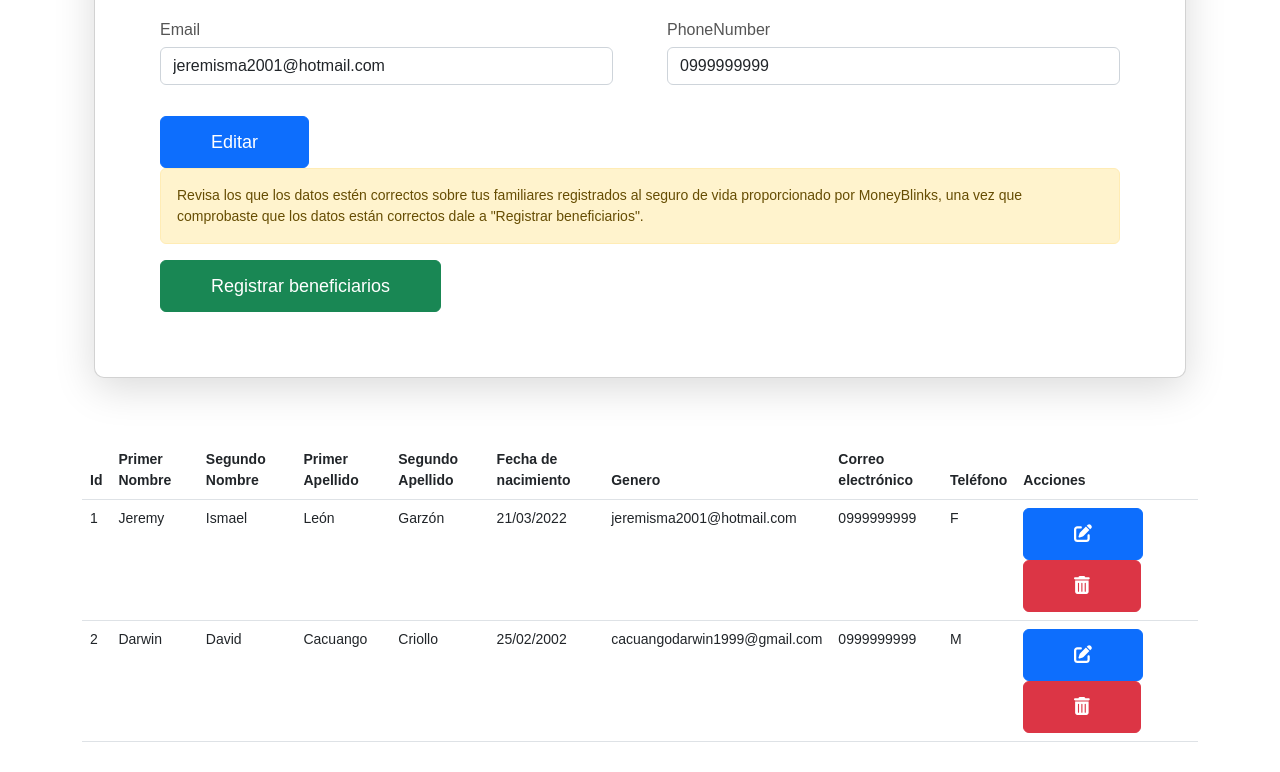
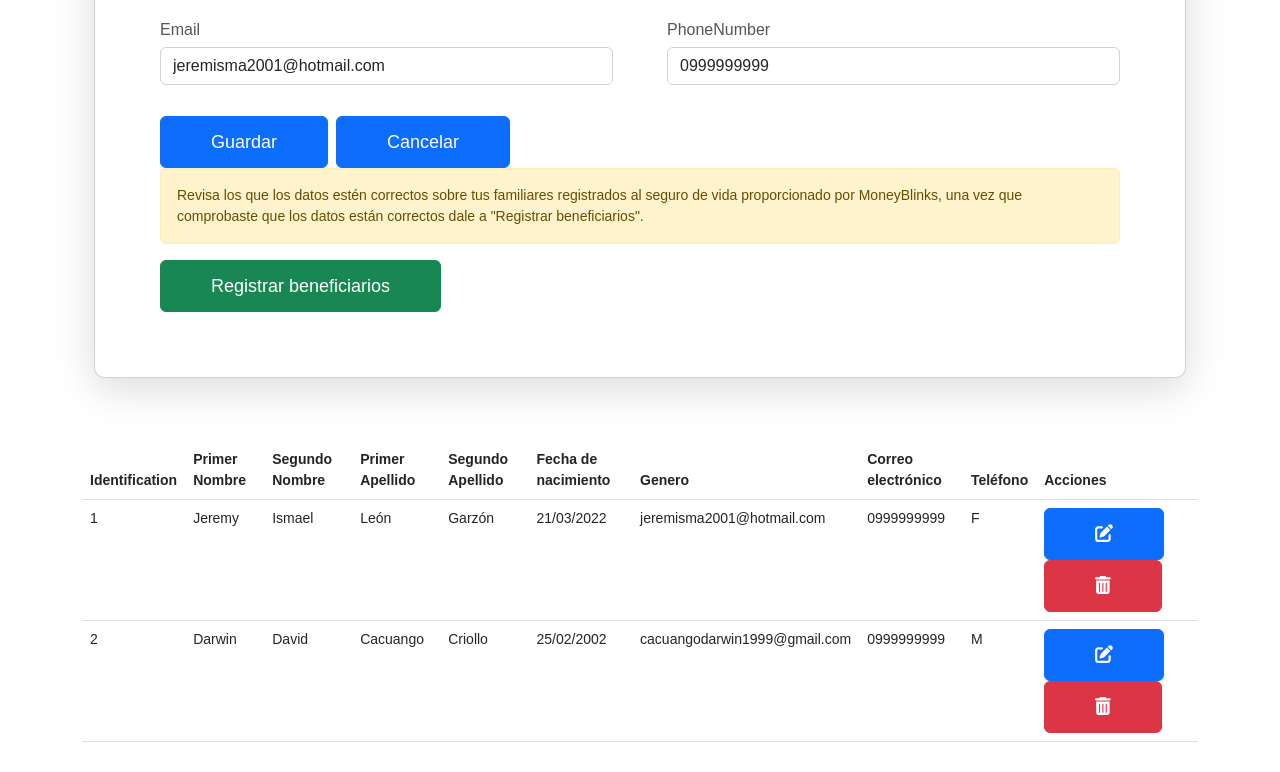
Before and after one commit to mbweb2022/formulario1, a React (Create React App) app: page / in a window 1280 px wide. Both pictures are taken after a click on the button 1083 px from the left and 1292 px from the top of the page. Shown: the part 759-1531 px from the top of the page. Built offline with nearby package versions, Linux system fonts and the light colour scheme.

Commit message:
integracion validaciones

```diff
--- a/src/Formulario.js
+++ b/src/Formulario.js
@@ -16,10 +16,9 @@ import {
 import { withTranslation } from "react-i18next";
 import { FontAwesomeIcon } from "@fortawesome/react-fontawesome";
 import { faEdit, faTrashAlt } from "@fortawesome/free-solid-svg-icons";
-
 const data = [
   {
-    id: 1,
+    identification: 1,
     firstName: "Jeremy",
     secondName: "Ismael",
     lastName: "León",
@@ -30,7 +29,7 @@ const data = [
     gender: "F",
   },
   {
-    id: 2,
+    identification: 2,
     firstName: "Darwin",
     secondName: "David",
     lastName: "Cacuango",
@@ -56,7 +55,7 @@ class Formulario extends React.Component {
     data: data,
     gender: gender,
     form: {
-      id: "",
+      identification: "",
       firstName: "",
       secondName: "",
       lastName: "",
@@ -70,14 +69,15 @@ class Formulario extends React.Component {
     modalEditar: false,
     date: "",
   };
+
   handleChange = (e) => {
+    console.log(e);
     this.setState({
       form: {
         ...this.state.form,
         [e.target.name]: e.target.value,
       },
     });
-    console.log(this.state.form);
   };
   mostrarModalInsertar = () => {
     var longitud = this.state.data.length + 1;
@@ -92,17 +92,55 @@ class Formulario extends React.Component {
     this.setState({ modalInsertar: false });
   };
   mostrarModalEditar = (e) => {
-    console.log(e);
+    console.log("dato seleccionado", e);
+    console.log("antes de seleccionar", this.state.data);
     this.setState({
       modalEditar: true,
       form: e,
     });
+    console.log("despues de seleccionar", this.state.data);
   };
   ocultarModalEditar = () => {
     this.setState({ modalEditar: false });
   };
 
   insertar = () => {
+    let isValid = true;
+
+    var valorNuevo = {
+      ...this.state.form,
+    };
+
+    const keysForm = Object.keys(valorNuevo);
+    keysForm.forEach((element) => {
+      if (!valorNuevo[element] || valorNuevo[element].length <= 0) {
+        isValid = false;
+      }
+    });
+    if (isValid) {
+      console.log("datos validos", valorNuevo);
+      var lista = this.state.data;
+      lista.push(valorNuevo);
+      this.setState({ data: lista, modalInsertar: false });
+      this.setState({
+        form: {
+          id: "",
+          firstName: "",
+          secondName: "",
+          lastName: "",
+          secondLastName: "",
+          birthday: "",
+          email: "",
+          phoneNumber: "",
+          gender: "",
+        },
+      });
+    } else {
+      console.log("datos invalidos", valorNuevo);
+      window.confirm(`Ingrese todos los campos requeridos`);
+    }
+
+    /*
     var valorNuevo = {
       ...this.state.form,
     };
@@ -123,17 +161,15 @@ class Formulario extends React.Component {
         phoneNumber: "",
         gender: "",
       },
-    });
+    });*/
   };
 
   editar = (dato) => {
-    console.log(dato);
-
     this.setState({ modalEditar: false });
     var posicion = 0;
     var lista = this.state.data;
     lista.map((registro) => {
-      if (dato.id === registro.id) {
+      if (dato.identification === registro.identification) {
         lista[posicion].firstName = dato.firstName;
         lista[posicion].secondName = dato.secondName;
         lista[posicion].lastName = dato.lastName;
@@ -148,6 +184,20 @@ class Formulario extends React.Component {
     });
 
     this.setState({ data: lista });
+    this.setState({
+      modalEditar: false,
+      form: {
+        identification: "",
+        firstName: "",
+        secondName: "",
+        lastName: "",
+        secondLastName: "",
+        birthday: "",
+        email: "",
+        phoneNumber: "",
+        gender: "",
+      },
+    });
   };
 
   eliminar = (dato) => {
@@ -184,62 +234,6 @@ class Formulario extends React.Component {
     return (
       <>
         <Container>
-          {/* <Container className="container">
-            <img
-              src="https://www.moneyblinks.com/assets/images/logo.png"
-              className="img-thumbnail"
-              alt="..."
-            />
-          </Container> */}
-          {/* <Container>
-            <div>
-              <h3>Insertar Personaje</h3>
-            </div>
-            <br />
-
-            <FormGroup>
-              <label>Id:</label>
-
-              <input
-                className="form-control"
-                readOnly
-                type="text"
-                value={this.state.data.length + 1}
-              />
-            </FormGroup>
-
-            <FormGroup>
-              <label>Personaje:</label>
-              <input
-                className="form-control"
-                name="personaje"
-                type="text"
-                onChange={this.handleChange}
-              />
-            </FormGroup>
-
-            <FormGroup>
-              <label>Anime:</label>
-              <input
-                className="form-control"
-                name="anime"
-                type="text"
-                onChange={this.handleChange}
-              />
-            </FormGroup>
-            <br />
-
-            <Button color="primary" onClick={() => this.insertar()}>
-              Insertar
-            </Button>
-            <Button
-              className="btn btn-danger"
-              onClick={() => this.ocultarModalInsertar()}
-            >
-              Cancelar
-            </Button>
-          </Container> */}
-
           <Container>
             <div className="card card-4">
               <div className="card-heading"></div>
@@ -265,13 +259,9 @@ class Formulario extends React.Component {
                         <input
                           className="form-control"
                           type="text"
-                          readOnly
+                          onChange={this.handleChange}
                           name="identification"
-                          value={
-                            this.state.modalEditar === true
-                              ? this.state.form.id
-                              : this.state.data.length + 1
-                          }
+                          value={this.state.form.identification}
                         />
                       </FormGroup>
                     </div>
@@ -354,14 +344,16 @@ class Formulario extends React.Component {
                               type="radio"
                               name="gender"
                               value={this.state.form.gender}
+                              id={this.state.form.gender}
                               checked={
-                                this.state.form.gender === "F" ? "checked" : ""
+                                this.state.form.gender === "F" ? true : false
                               }
-                              onSelect={() => {
+                              onClick={() => {
+                                console.log("F", this.state.gender[1].key);
                                 this.setState({
                                   form: {
                                     ...this.state.form,
-                                    gender: this.state.gender[1].value,
+                                    gender: this.state.gender[1].key,
                                   },
                                 });
                               }}
@@ -369,6 +361,7 @@ class Formulario extends React.Component {
                             <span className="checkmark"></span>
                           </label>
                         </tr>
+
                         <tr>
                           <label className="radio-container">
                             {this.state.gender[0].value}
@@ -376,15 +369,16 @@ class Formulario extends React.Component {
                               type="radio"
                               name="gender"
                               value={this.state.form.gender}
+                              id={this.state.form.gender}
                               checked={
-                                this.state.form.gender === "M" ? "checked" : ""
+                                this.state.form.gender === "M" ? true : false
                               }
-                              onSelect={() => {
-                                console.info("M");
+                              onClick={() => {
+                                console.log("M", this.state.gender[0].key);
                                 this.setState({
                                   form: {
                                     ...this.state.form,
-                                    gender: this.state.gender[0].value,
+                                    gender: this.state.gender[0].key,
                                   },
                                 });
                               }}
@@ -428,14 +422,44 @@ class Formulario extends React.Component {
                         Insertar
                       </Button>
                     ) : (
-                      <Button
-                        color="primary"
-                        onClick={() => {
-                          this.editar(this.state.form);
+                      <div
+                        style={{
+                          width: "350px",
+                          display: "flex",
+                          flexDirection: "row",
+                          justifyContent: "space-between",
                         }}
                       >
-                        Editar
-                      </Button>
+                        <Button
+                          color="primary"
+                          onClick={() => {
+                            this.editar(this.state.form);
+                          }}
+                        >
+                          Guardar
+                        </Button>
+                        <Button
+                          color="primary"
+                          onClick={() => {
+                            this.setState({
+                              modalEditar: false,
+                              form: {
+                                identification: "",
+                                firstName: "",
+                                secondName: "",
+                                lastName: "",
+                                secondLastName: "",
+                                birthday: "",
+                                email: "",
+                                phoneNumber: "",
+                                gender: "",
+                              },
+                            });
+                          }}
+                        >
+                          Cancelar
+                        </Button>
+                      </div>
                     )}
 
                     <Alert color="warning">
@@ -459,7 +483,7 @@ class Formulario extends React.Component {
           <Table>
             <thead>
               <tr>
-                <th>Id</th>
+                <th>Identification</th>
                 <th>Primer Nombre</th>
                 <th>Segundo Nombre</th>
                 <th>Primer Apellido</th>
@@ -474,7 +498,7 @@ class Formulario extends React.Component {
             <tbody>
               {this.state.data.map((elemento) => (
                 <tr>
-                  <td>{elemento.id}</td>
+                  <td>{elemento.identification}</td>
                   <td>{elemento.firstName}</td>
                   <td>{elemento.secondName}</td>
                   <td>{elemento.lastName}</td>
@@ -516,13 +540,13 @@ class Formulario extends React.Component {
 
           <ModalBody>
             <FormGroup>
-              <label>Id:</label>
+              <label>Identification:</label>
 
               <input
                 className="form-control"
-                readOnly
+                readonly
                 type="text"
-                value={this.state.data.length + 1}
+                value={this.state.data.identification}
               />
             </FormGroup>
 
@@ -570,13 +594,13 @@ class Formulario extends React.Component {
 
           <ModalBody>
             <FormGroup>
-              <label>Id:</label>
+              <label>Identification:</label>
 
               <input
                 className="form-control"
-                readOnly
+                readonly
                 type="text"
-                value={this.state.form.id}
+                value={this.state.form.identification}
               />
             </FormGroup>
 
@@ -610,7 +634,7 @@ class Formulario extends React.Component {
                 this.editar(this.state.form);
               }}
             >
-              Editar
+              Guardar
             </Button>
             <Button color="danger" onClick={() => this.ocultarModalEditar()}>
               Cancelar
```
Also changed, not shown: 2 other files (tests, documents, lock files or other folders).
